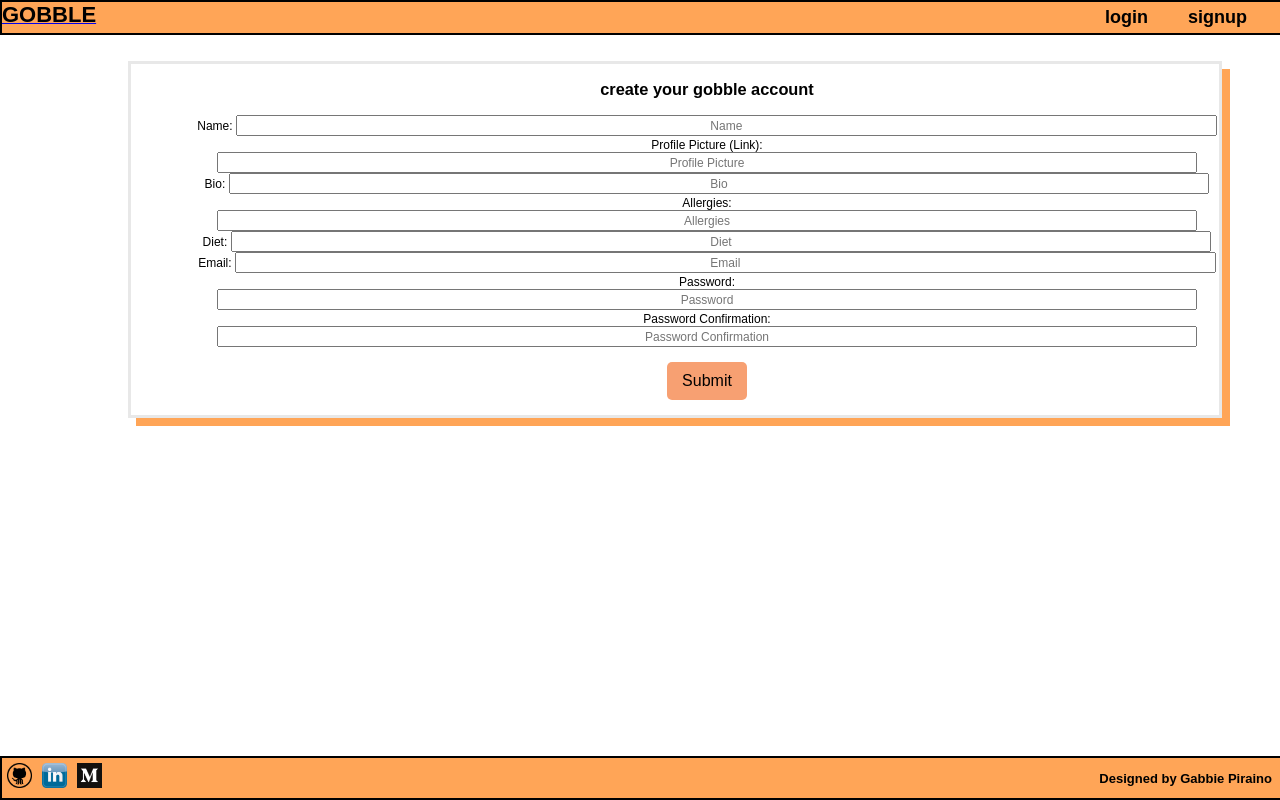
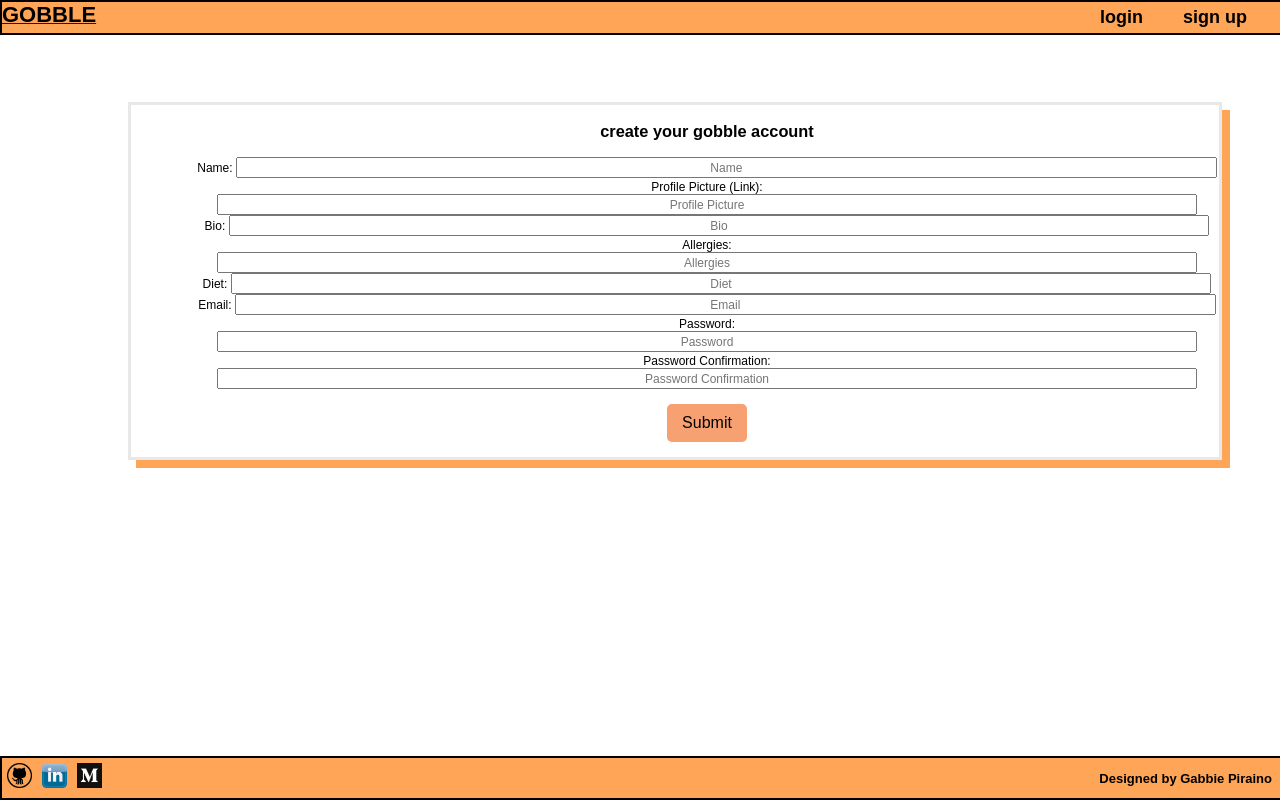
Before and after one commit to pirainogi/gobble-client, a React (Create React App) app: page /signup in a window 1280 px wide. Built offline with nearby package versions, Linux system fonts and the light colour scheme; no server answers.

Commit message:
header positon

```diff
--- a/src/components/Header.js
+++ b/src/components/Header.js
@@ -56,7 +56,7 @@ class Header extends Component {
             <ul id='navbar'>
               <li><NavLink to='/login' activeClassName='active' id='navlink'>login</NavLink></li>
 
-              <li><NavLink to='/signup' activeClassName='active' id='navlink'>signup</NavLink></li>
+              <li><NavLink to='/signup' activeClassName='active' id='navlink'>sign up</NavLink></li>
             </ul>
           </>
         }
--- a/src/css/Calendar.css
+++ b/src/css/Calendar.css
@@ -1,7 +1,7 @@
 .calendar {
   /* border-style: solid;
   border-width: 2px; */
-  margin-top: 3%;
+  padding-top: 7%;
   max-width: 90%;
   margin-left: 5%;
 }
--- a/src/css/Header.css
+++ b/src/css/Header.css
@@ -4,7 +4,7 @@
   display: flex;
   width: 100%;
   background-color: #ffa557;
-  /* position: fixed; */
+  position: fixed;
   font-family: 'Poppins', sans-serif;
   z-index: 99;
 }
--- a/src/css/Home.css
+++ b/src/css/Home.css
@@ -4,11 +4,12 @@
 	border-width: 1px;
   box-shadow: rgba(0, 0, 0, 0.45) 0px 0px 20px 0px;
   font-family: 'Poppins', sans-serif;
-  margin-top: 10%;
   width: 65%;
   margin-left: 16%;
   background-color: #ffa557;
   padding: 20px;
+  position: absolute;
+  top: 22%;
 }
 
 .home h1 {
--- a/src/css/Login.css
+++ b/src/css/Login.css
@@ -1,4 +1,5 @@
 .login {
+  position: absolute;
   margin-top: 10%;
   margin-left: 14%;
   font-family: 'Poppins', sans-serif;
--- a/src/css/Search.css
+++ b/src/css/Search.css
@@ -1,6 +1,4 @@
 .search {
-  /* border-style: solid;
-  border-width: 2px; */
   border-style: solid;
   border-width: 1px;
   border-color: #E8E8E8;
--- a/src/css/SearchContainer.css
+++ b/src/css/SearchContainer.css
@@ -3,7 +3,7 @@
   border-width: 2px; */
   font-family: 'Poppins', sans-serif;
   text-align: center;
-  padding-top: 9%
+  padding-top: 7%
 }
 
 .seached-recipes-container {
--- a/src/css/Signup.css
+++ b/src/css/Signup.css
@@ -1,5 +1,6 @@
 .signup {
-  margin-top: 2%;
+  position: absolute;
+  margin-top: 8%;
   margin-left: 10%;
   font-family: 'Poppins', sans-serif;
   border-style: solid;
```
